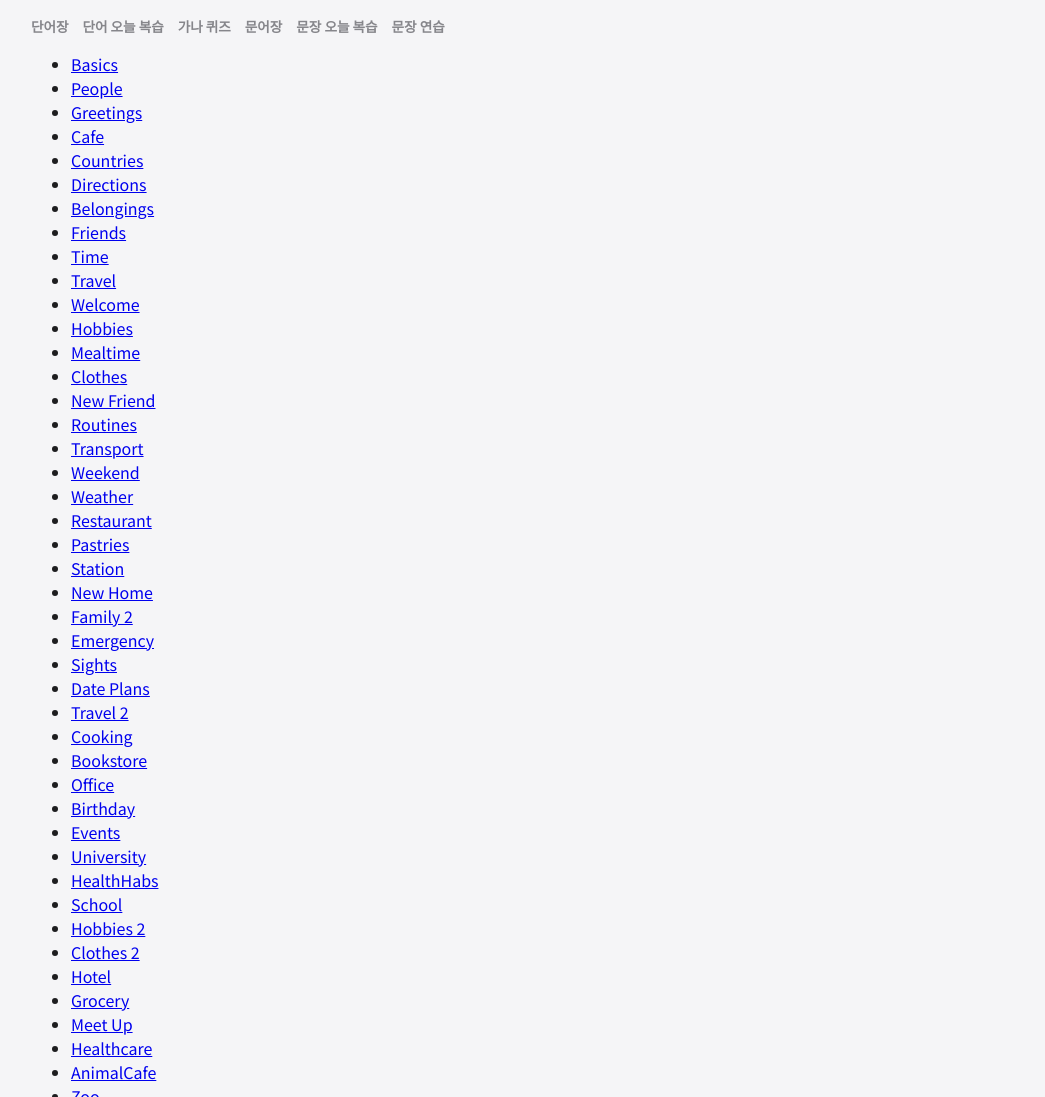
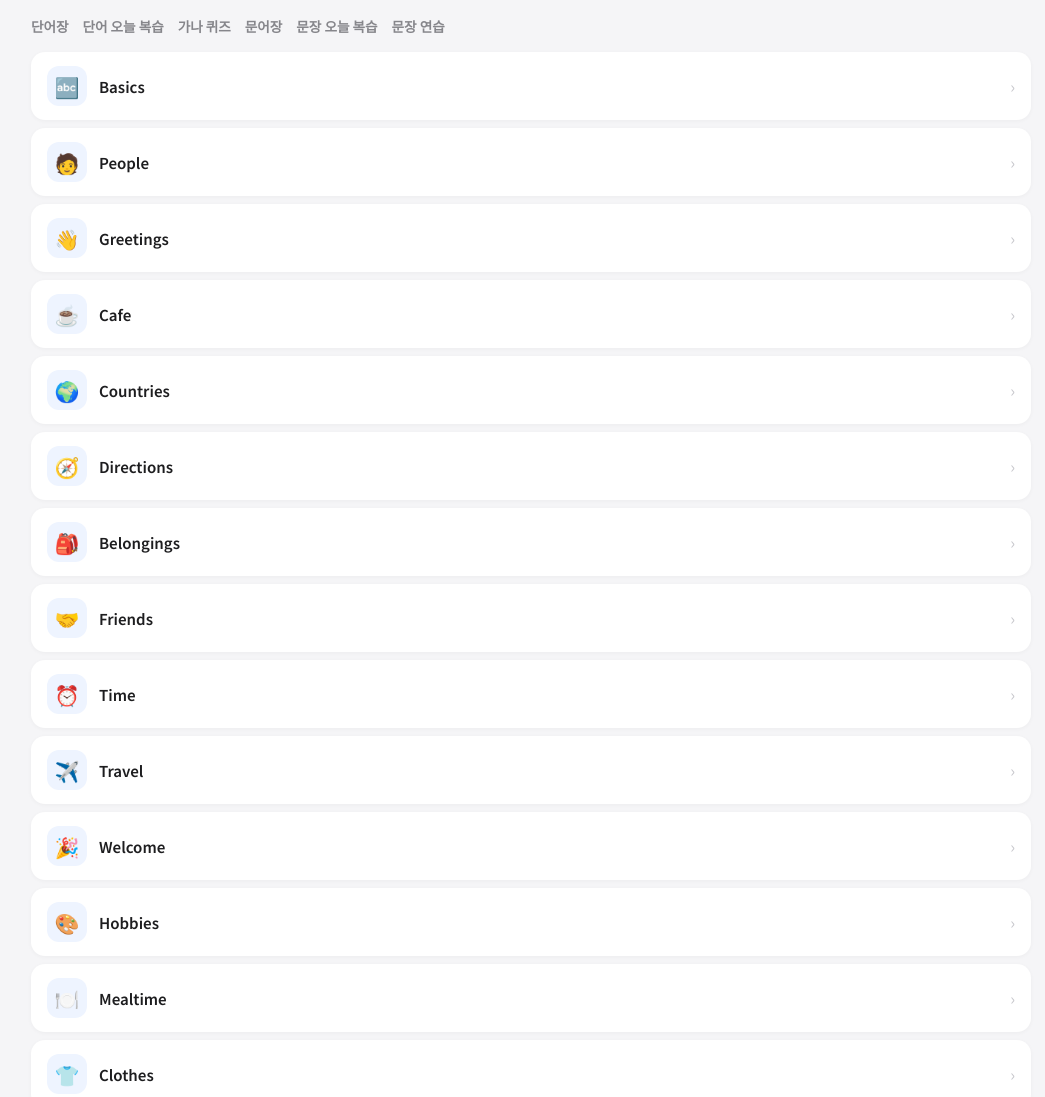
Before and after one commit to qkqhsm1/StudyLanguage, a website built with Vite: page index.html in a window 1280 px wide. Shown: the top 1097 px of the page, without its empty margins (109-1154 px from the left). Built offline with nearby package versions, Linux system fonts and the light colour scheme.

Commit message:
feat: add category icons to the vocab skill list

```diff
--- a/src/style.css
+++ b/src/style.css
@@ -177,3 +177,43 @@ nav a {
 .srs-grades .btn {
   flex: 1;
 }
+
+.skill-list {
+  display: flex;
+  flex-direction: column;
+  gap: 8px;
+}
+
+.skill-list-item {
+  display: flex;
+  align-items: center;
+  gap: 12px;
+  background: var(--card-bg);
+  border-radius: 14px;
+  padding: 14px 16px;
+  box-shadow: 0 1px 4px rgba(0, 0, 0, 0.04);
+  text-decoration: none;
+  color: var(--text);
+}
+
+.skill-list-icon {
+  width: 40px;
+  height: 40px;
+  border-radius: 12px;
+  background: var(--badge-category-bg);
+  display: flex;
+  align-items: center;
+  justify-content: center;
+  font-size: 20px;
+  flex-shrink: 0;
+}
+
+.skill-list-name {
+  flex: 1;
+  font-size: 15px;
+  font-weight: 600;
+}
+
+.skill-list-chevron {
+  color: #c7c7cc;
+}
--- a/src/vocab/vocab-view.ts
+++ b/src/vocab/vocab-view.ts
@@ -1,7 +1,7 @@
 import vocabData from '../data/vocabulary.json';
 import { loadJSON, saveJSON } from '../storage';
 import { buildTodayQueue, describeReviewStatus, reviewEntry, toggleBookmark } from '../srs';
-import { categoryIcon } from '../data/category-icons';
+import { categoryIcon, renderIconLinkList } from '../data/category-icons';
 import { NAV_HTML } from '../nav';
 import type { SrsGrade, SrsState, SrsStore, VocabData, VocabEntry } from '../types';
 
@@ -103,17 +103,7 @@ export function renderWordCard(entry: VocabEntry, srsState: SrsState | undefined
 }
 
 export function renderSkillList(skills: string[]): HTMLElement {
-  const list = document.createElement('ul');
-  list.className = 'skill-list';
-  for (const skill of skills) {
-    const item = document.createElement('li');
-    const link = document.createElement('a');
-    link.href = `#/vocab/skill/${skill}`;
-    link.textContent = skill;
-    item.appendChild(link);
-    list.appendChild(item);
-  }
-  return list;
+  return renderIconLinkList(skills, '#/vocab/skill/');
 }
 
 function renderCardList(entries: VocabEntry[], srsStore: SrsStore, container: HTMLElement): HTMLElement {
```
Also changed, not shown: src/vocab/vocab-view.test.ts (+4 -3 lines).
